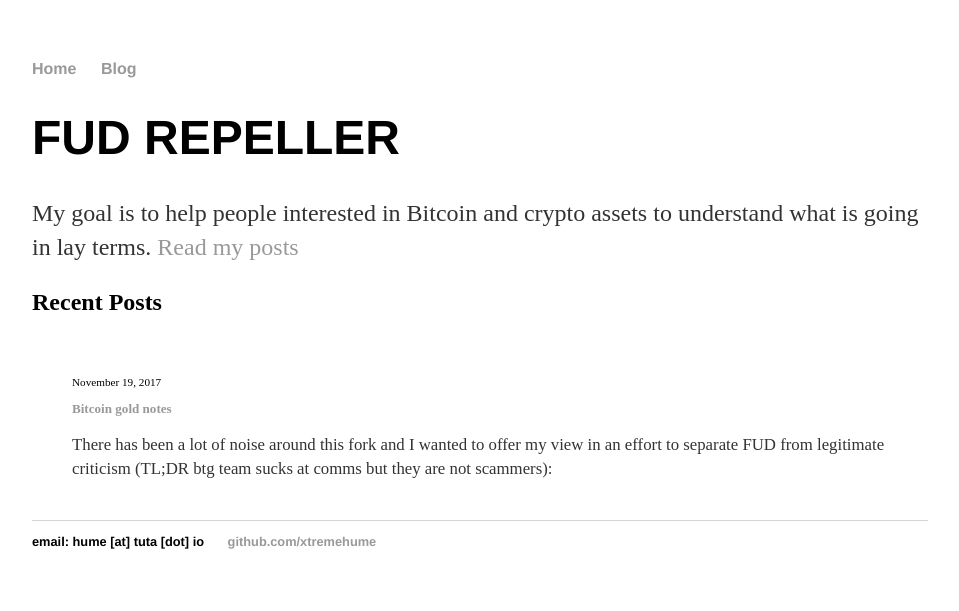
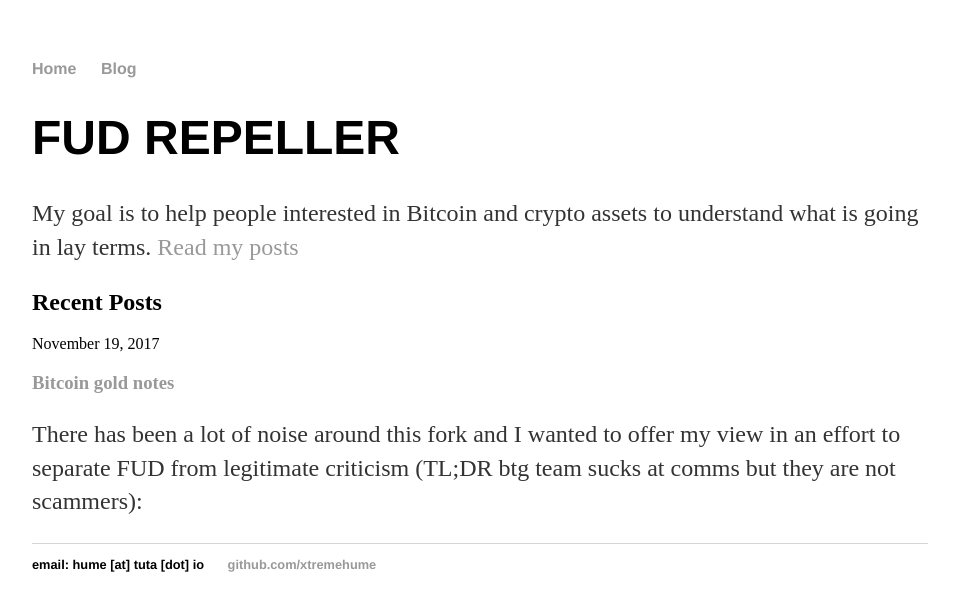
Before and after one commit to xtremehume/xtremehume.github.io, a Jekyll site: the page built from index.html, in a window 1280 px wide. Shown: the top 611 px of the page, without its empty margins (160-1119 px from the left). Built offline with Jekyll 4.4.1, drawn with Linux system fonts in a browser that asks for light colours; the list of posts is cut into pages by our own code.

Commit message:
Update index.html

```diff
--- a/index.html
+++ b/index.html
@@ -9,10 +9,10 @@
 	<h2>Recent Posts</h2>
 
 {% for post in paginator.posts %}
-<ul class="posts noList">
-  <span class="date">{{ post.date | date: '%B %d, %Y' }}</span>
+
+  <span class="date nolist">{{ post.date | date: '%B %d, %Y' }}</span>
    <h3><a class="post-link" href="{{ post.url | prepend: site.baseurl }}">{{ post.title }}</a></h3>
    <p>{% if post.description %}{{ post.description }}{% else %}{{ post.excerpt | strip_html }}{% endif %}</p>
     {% endfor %}
-	</ul>
+
 </div><!-- /.blurb -->
```
